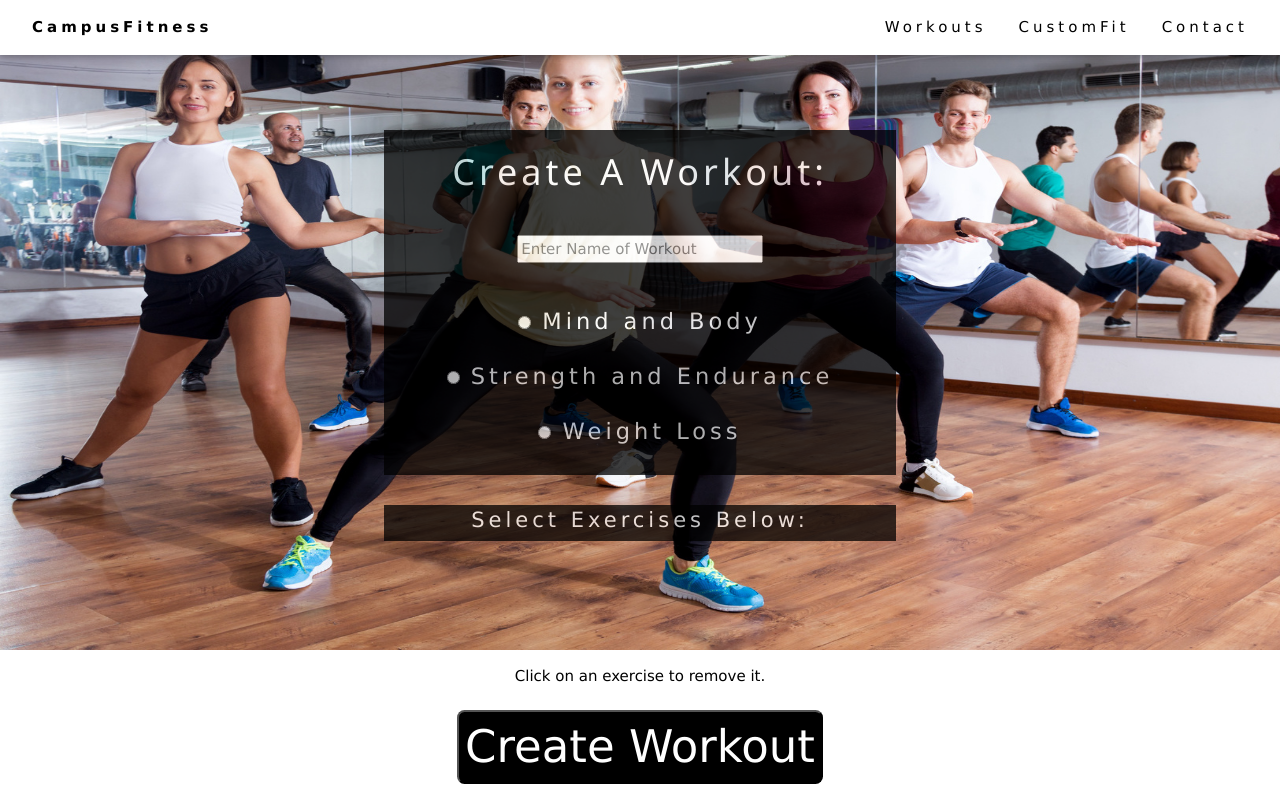
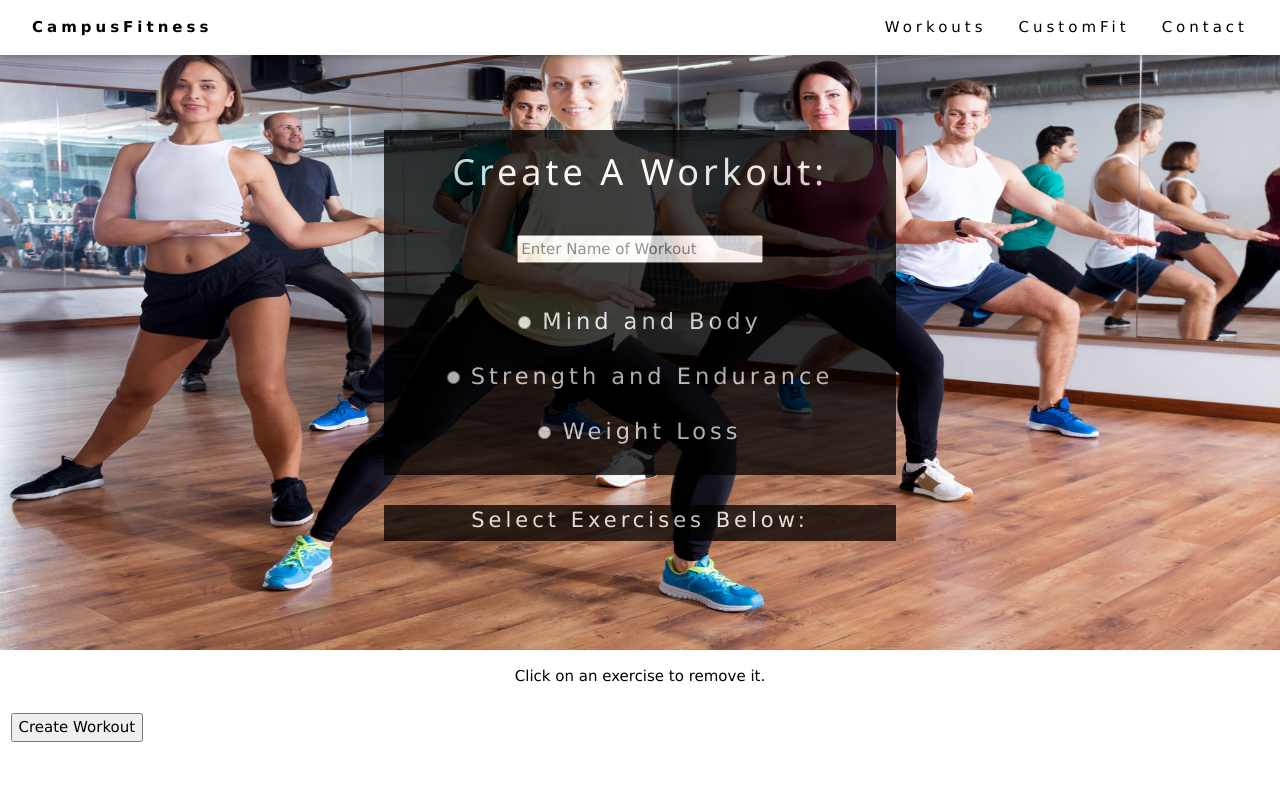
Before and after one commit to shamystic/workit, a Flask app: page /create-workout in a window 1280 px wide. Run offline with Flask 2, Linux system fonts and the light colour scheme; data that the repository does not hold is empty; parts of the project's set-up code (start-up, migrations or seed data) failed here and were passed over.

Commit message:
new theme

```diff
--- a/templates/workout-form.html
+++ b/templates/workout-form.html
@@ -18,7 +18,7 @@
   </div>
 </div>
     <header>
-        <form action="" method=post id = "form" >
+        <form action="" method=post >
     <div class = "pict">
   <div class = "contain" style="height: 23rem;">
         <h1 style="padding: 1rem;">Create A Workout:</h1>
@@ -29,8 +29,8 @@
             </div>
         </div>
 
-        <div class="control-group" style="opacity: 1;">
-            <div class="controls" >
+        <div class="control-group">
+            <div class="controls" style="opacity: 0.9;">
                 <input type="radio" name="workout_type" value="Mind and Body" class="text"> Mind and Body
             </div>
         </div>
@@ -79,10 +79,9 @@
     </div>
          {% endfor %}
     </div>
-
-        <div class="submit-btn" style="padding-top: 0.5rem; display: inline-block; padding-bottom: 0.8rem;">
-            <div class="controls" >
-                <button type="submit" class="submit" style = "font-size: 3rem; background-color: black; color: white; border-radius: 0.5rem; ">Create Workout</button>
+        <div class="control-group">
+            <div class="controls">
+                <button type="submit" class="submit">Create Workout</button>
             </div>
         </div>
         <br>
```
Also changed, not shown: sql/load.sql (+9 -6 lines).
